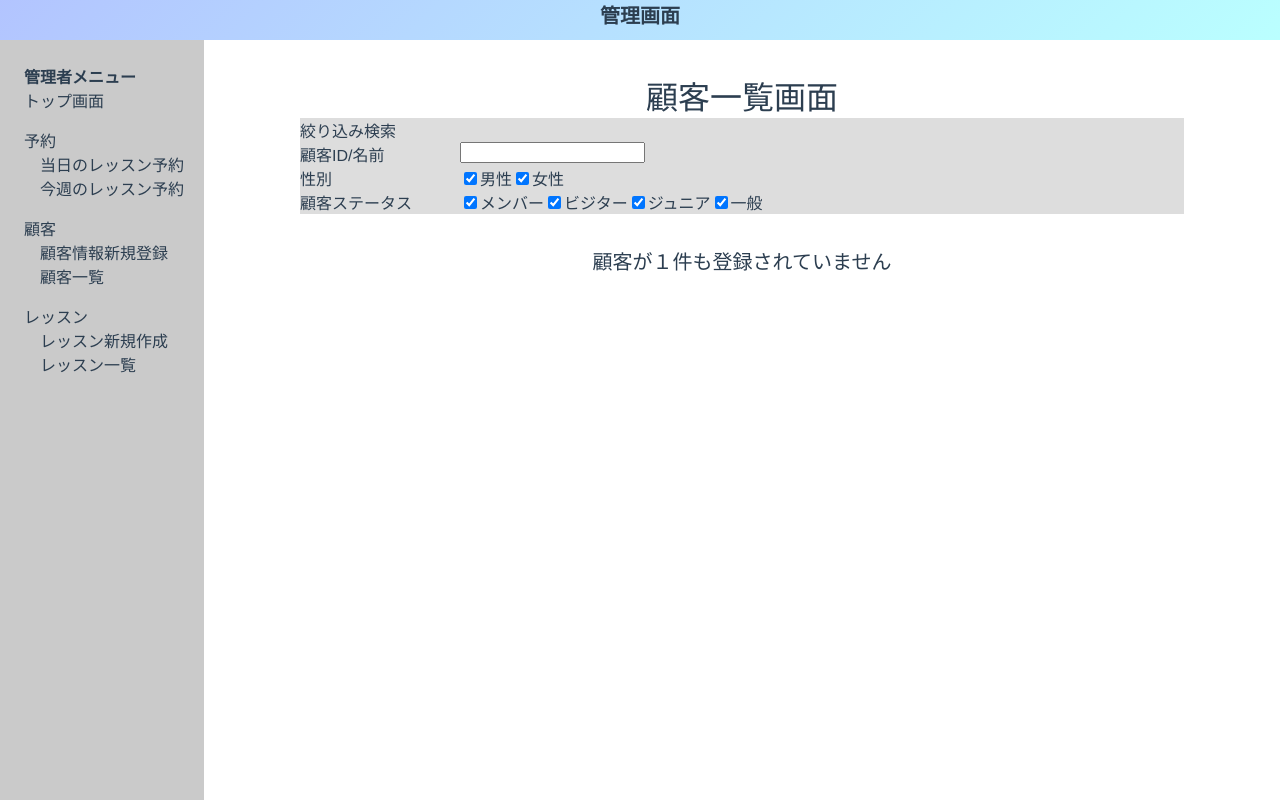
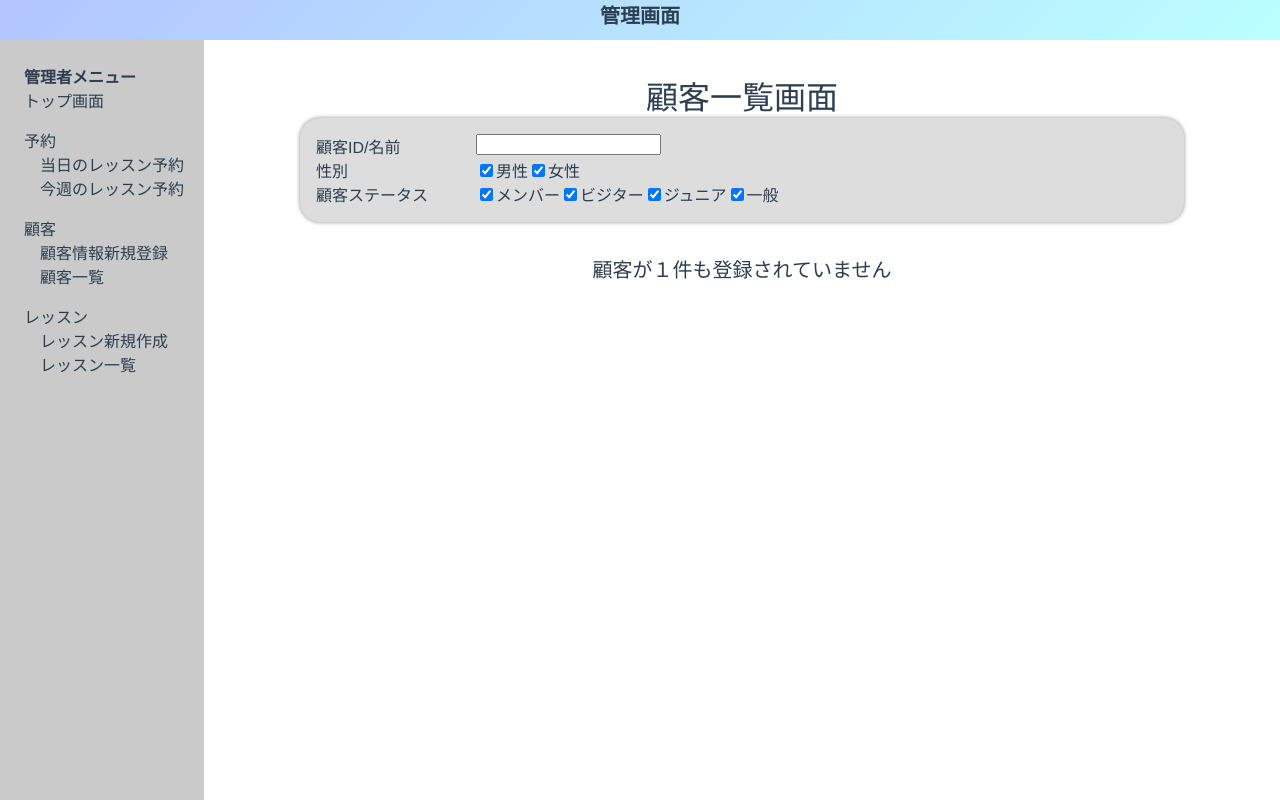
Before and after one commit to yamawaki1016/AdminGolf, a Vue app in the folder golf-admin/: page /#/costomerList in a window 1280 px wide. Built offline with nearby package versions, Linux system fonts and the light colour scheme.

Commit message:
検索窓レイアイと

```diff
--- a/golf-admin/src/views/CostomerList.vue
+++ b/golf-admin/src/views/CostomerList.vue
@@ -2,15 +2,14 @@
   <div class="costomer-list">
     <div class="costomer-list-title">顧客一覧画面</div>
     <div class="search">
-      <div class="search-title">絞り込み検索</div>
       <div class="search-conditions">
-        <div class="flex">
+        <div class="search-conditions-content">
           <div class="search-conditions-title">顧客ID/名前</div>
           <div>
             <input type="text" maxlength="20" v-model="searchConditions.text" />
           </div>
         </div>
-        <div class="flex">
+        <div class="search-conditions-content">
           <div class="search-conditions-title">性別</div>
           <div>
             <input
@@ -33,7 +32,7 @@
             <label for="woman">女性</label>
           </div>
         </div>
-        <div class="flex">
+        <div class="search-conditions-content">
           <div class="search-conditions-title">顧客ステータス</div>
           <div>
             <input
@@ -724,8 +723,16 @@ export default {
 }
 .search {
   background-color: rgb(221, 221, 221);
+  box-shadow: 0 0 4px rgba(0, 0, 0, 0.45);
   margin: 0 32px;
+  padding: 16px;
   text-align: left;
+  border-radius: 20px;
+}
+.search-conditions-content {
+  display: flex;
+  /* justify-content: center; */
+  /* align-items: center; */
 }
 .search-conditions-title {
   width: 160px;
```
